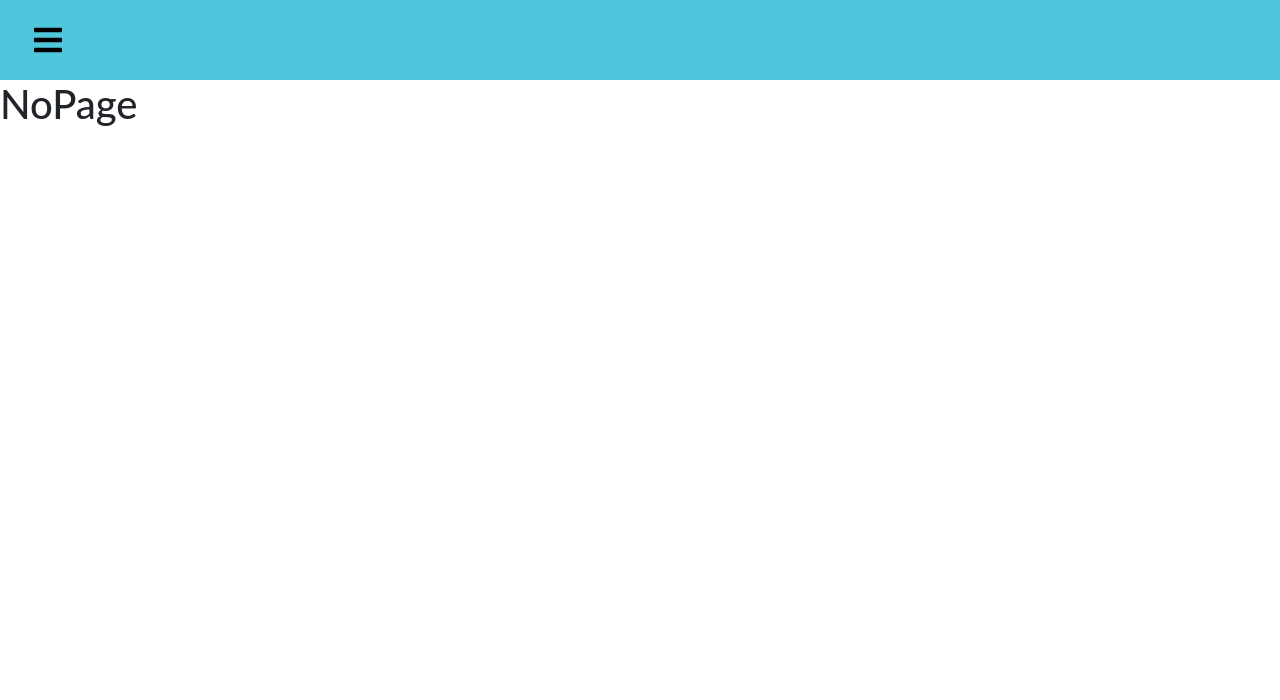
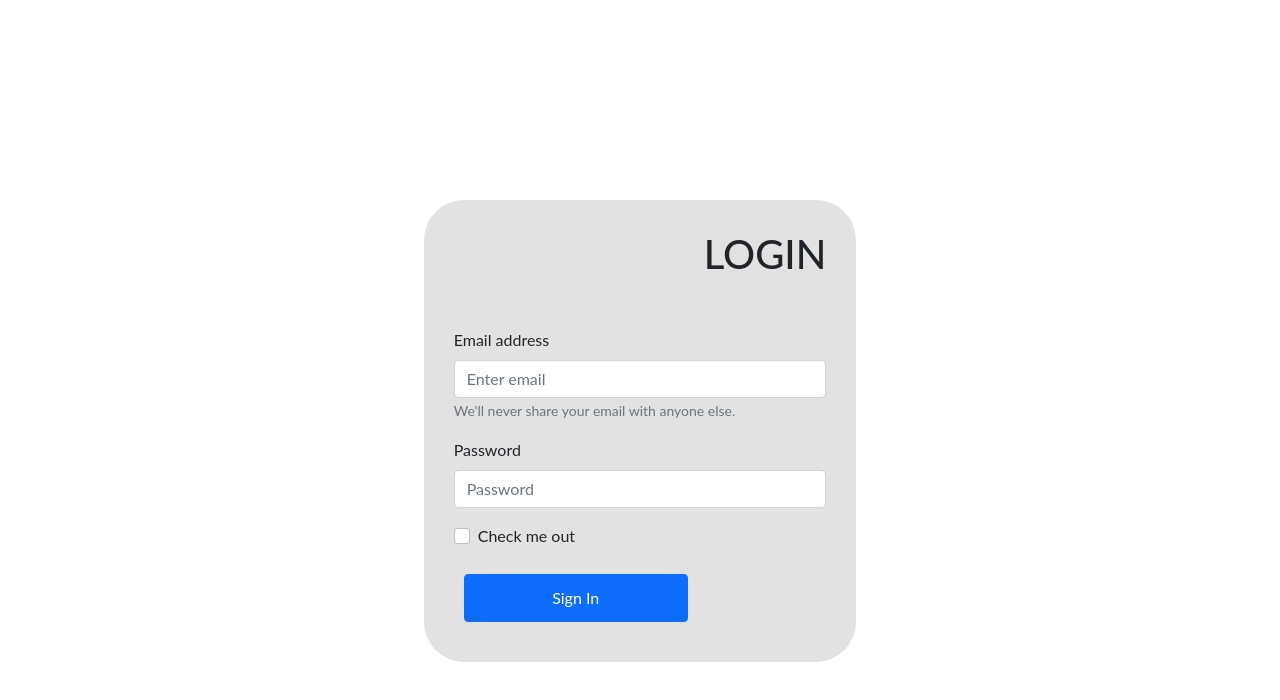
Before and after one commit to YPrawiroCode/dashboard, a React (Create React App) app: page /login in a window 1280 px wide. Shown: the top 700 px of the page. Built offline with nearby package versions, Linux system fonts and the light colour scheme.

Commit message:
add login

```diff
--- a/package.json
+++ b/package.json
@@ -11,7 +11,6 @@
     "@testing-library/user-event": "^13.5.0",
     "axios": "^0.26.1",
     "bootstrap": "^5.1.3",
-    "file-saver": "^2.0.5",
     "react": "^17.0.2",
     "react-bootstrap": "^2.2.2",
     "react-dom": "^17.0.2",
@@ -19,8 +18,7 @@
     "react-router-dom": "^6.2.2",
     "react-scripts": "5.0.0",
     "styled-components": "^5.3.5",
-    "web-vitals": "^2.1.4",
-    "xlsx-populate": "^1.21.0"
+    "web-vitals": "^2.1.4"
   },
   "scripts": {
     "start": "react-scripts start",
--- a/src/App.js
+++ b/src/App.js
@@ -1,28 +1,34 @@
 import React from 'react';
 import './App.css';
-import NavBar from './components/NavBar';
 import { BrowserRouter as Router, Routes, Route } from 'react-router-dom';
 import Dashboard from './pages/Dashboard';
 import NoPage from './pages/NoPage'
 import Mobil from './pages/Mobil'
 import PhotoBooth from './pages/PhotoBooth'
 import Games from './pages/Games'
+import Login from './pages/Login';
+import WithoutNav from './components/Layout/WithoutNav';
+import WithNav from './components/Layout/WithNav';
 
 function App() {
   return (
     <>
       <Router>
-        <NavBar/>
         <Routes>
-            <Route path='/' element={<Dashboard />} />
-            <Route path='/dashboard' element={<Dashboard />} />
-            <Route path='/visitor' element={ <Dashboard />} />
-            <Route path='/visitor/mobil' element={<Mobil />} />
-            <Route path='/visitor/photobooth' element={<PhotoBooth />} />
-            <Route path='/visitor/games' element={<Games />} />
-            <Route path='*' element={<NoPage />} />
+          <Route element={<WithoutNav />}>
+            <Route exact path='/login' element={<Login />} />
+          </Route>
+          <Route element={<WithNav />}>
+            <Route exact path='/' element={<Dashboard />} />
+            <Route exact path='/dashboard' element={<Dashboard />} />
+            <Route exact path='/visitor' element={ <Dashboard />} />
+            <Route exact path='/visitor/mobil' element={<Mobil />} />
+            <Route exact path='/visitor/photobooth' element={<PhotoBooth />} />
+            <Route exact path='/visitor/games' element={<Games />} />
+            <Route exact path='*' element={<NoPage />} />
+          </Route>
         </Routes>
-        </Router>
+      </Router>
     </>
   );
 }
--- a/src/components/Body.css
+++ b/src/components/Body.css
@@ -12,8 +12,11 @@
 }
 
 .head-table{
-  display: flex;
-  justify-content:left;
+  position: flex;
+  display:flex;
+  /* justify-content: space-between;
+  float: left; */
+  /* flex-shrink: 1; */
 }
 
 .txt1{
@@ -26,11 +29,12 @@
 .txt2{
   position: flex;
   display: flex;
-  margin-left: 10px;
+  margin-left: 40px;
 }
 
 .search-bar{
-  margin-left: 1200px;
+  margin-left: 590px;
+  float: right;
 }
 
 .body-table{
@@ -58,7 +62,9 @@
 }
 
 .select-menu-show{
-  width: 5rem;
+  /* display: flex; */
+  /* position: flex; */
+  /* height: fit-content; */
   margin: 0px 0px 10px 35px;
   float: left;
 }
--- a/src/components/Body.js
+++ b/src/components/Body.js
@@ -91,16 +91,20 @@ const Body = (props) => {
         </div>
         <div className="head-table">
           <p className="txt1">Show</p>
+          <div>
             <Form.Select value={value} onChange={handleChange} className='select-menu-show' aria-label="Default select example">
               <option value="10">10</option>
               <option value="50">50</option>
               <option value="100">100</option>
             </Form.Select>
+          </div>
           <p className="txt2">Entries</p>
+          <div className="search-bar">
             <SearchBar onSearch={(value) => {
               setSearch(value);
               setCurrentPage(1);
             }}/>
+          </div>
         </div>
         <div className="body-table">
           <Table striped bordered hover>
--- /dev/null
+++ b/src/components/Layout/WithNav.js
@@ -0,0 +1,14 @@
+import React from 'react';
+import NavBar from '../NavBar';
+import { Outlet } from 'react-router';
+
+const WithNav = () => {
+  return (
+    <>
+      <NavBar />
+      <Outlet />
+    </>
+  );
+}
+
+export default WithNav
--- /dev/null
+++ b/src/components/Layout/WithoutNav.js
@@ -0,0 +1,12 @@
+import React from 'react';
+import { Outlet } from 'react-router';
+
+const WithoutNav = () => {
+  return (
+    <>
+      <Outlet />
+    </>
+  );
+}
+
+export default WithoutNav
--- a/src/pages/Home.js
+++ b/src/pages/Home.js
@@ -1,8 +1,10 @@
 import React from "react";
+import NavBar from "../components/NavBar";
 
 const Home = (props) =>{
   return(
     <div className="home">
+      <NavBar />
       <h1>Home</h1>
     </div>
   )
--- /dev/null
+++ b/src/pages/Login.css
@@ -0,0 +1,24 @@
+.login {
+  position: flex;
+  display: flex;
+  justify-content: center;
+}
+
+.form-login{
+  justify-content: center;
+  /* width: 1000px; */
+  margin: 200px 500px ;
+  background-color: rgb(226, 226, 226);
+  border-radius: 40px;
+  padding: 30px;
+}
+
+.txt1{
+  /* vertical-align: middle; */
+  margin-right: 2rem;
+}
+
+.form-login h1{
+  margin: 0 0 50px 250px;
+  /* align-items: center; */
+}
--- /dev/null
+++ b/src/pages/Login.js
@@ -0,0 +1,57 @@
+import React, { useEffect, useState } from "react";
+import './Login.css'
+import { useNavigate } from 'react-router-dom'
+import { Button, Form } from 'react-bootstrap';
+
+const Login = (props) =>{
+  const [email, setEmail] = useState("");
+  const [password, setPassword] = useState("");
+  const navigate = useNavigate();
+
+  const login = () => {
+    console.log(email, password)
+  }
+
+  useEffect(() => {
+    if (localStorage.getItem('user-info')){
+      navigate('/dashboard')
+    }
+  }, [navigate])
+
+  return(
+    <div className="login">
+      <div className="form-login">
+        <h1 className="txt1">LOGIN</h1>
+        <Form>
+          <Form.Group className="mb-3" controlId="formBasicEmail">
+            <Form.Label>Email address</Form.Label>
+            <Form.Control type="email" placeholder="Enter email"
+              onChange={(e) => setEmail(e.target.value)}
+            />
+            <Form.Text className="text-muted">
+              We'll never share your email with anyone else.
+            </Form.Text>
+          </Form.Group>
+
+          <Form.Group className="mb-3" controlId="formBasicPassword">
+            <Form.Label>Password</Form.Label>
+            <Form.Control type="password" placeholder="Password"
+              onChange={(e) => setPassword(e.target.value)}
+            />
+          </Form.Group>
+          <Form.Group className="mb-3" controlId="formBasicCheckbox">
+            <Form.Check type="checkbox" label="Check me out" />
+          </Form.Group>
+          <Button variant="primary" type="submit"
+            onClick={login}
+          >
+            Sign In
+          </Button>
+        </Form>
+      </div>
+    </div>
+  )
+
+}
+
+export default Login;
--- a/src/pages/Visitor.js
+++ b/src/pages/Visitor.js
@@ -1,8 +1,10 @@
 import React from "react";
+import NavBar from "../components/NavBar";
 
 const Visitor = (props) =>{
   return(
     <div className="visitor">
+      <NavBar/>
       <h1>Visitor</h1>
     </div>
   )
```
Also changed, not shown: 1 other file (tests, documents, lock files or other folders). Lines whose indentation alone changed are shown as unchanged.
